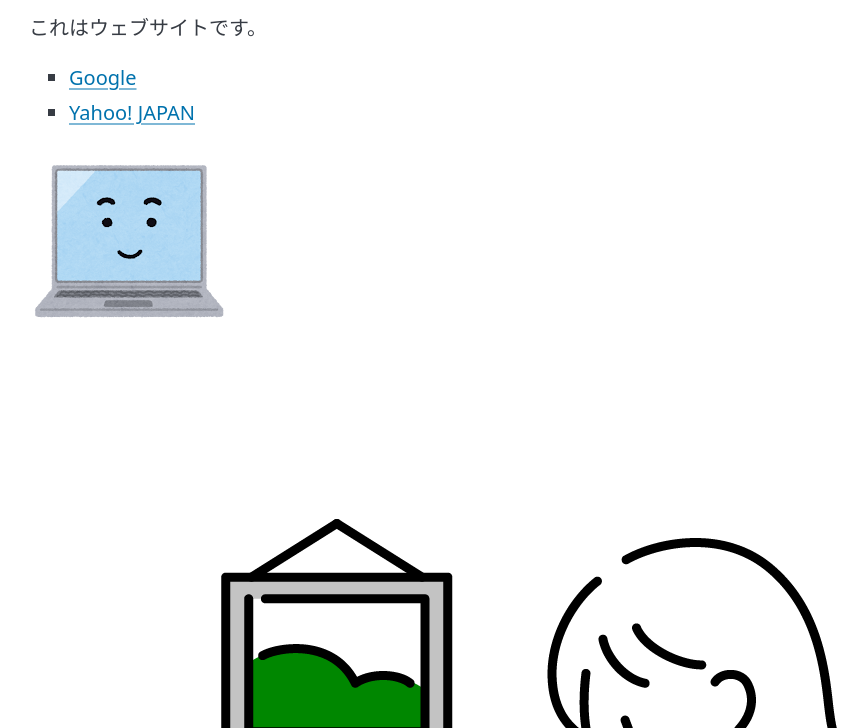
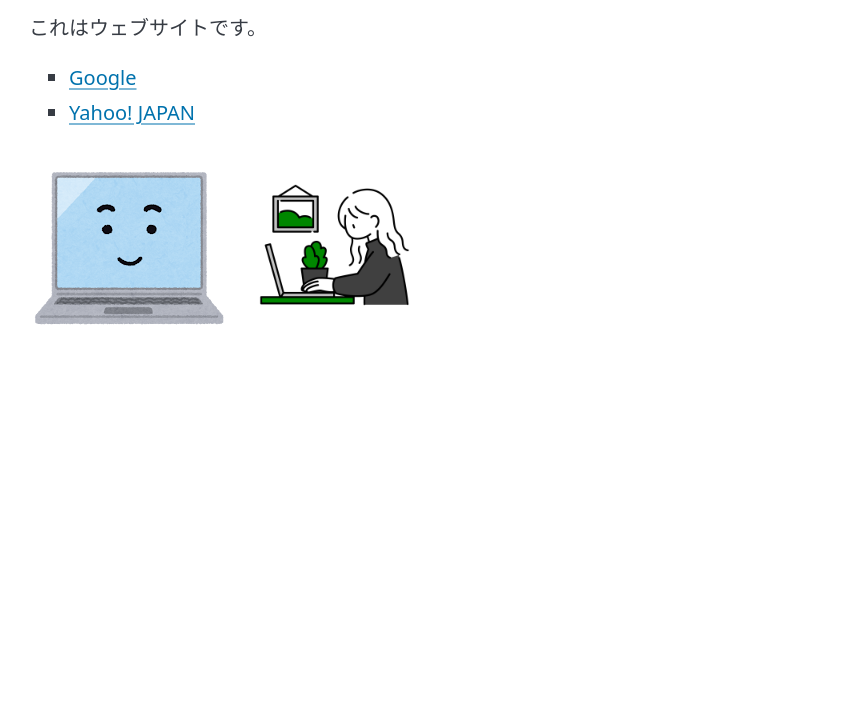
Before and after one commit to sakika774/camp-website, a plain HTML site: page index.html in a window 1280 px wide. Shown: the part 72-800 px from the top of the page, without its empty margins (11-879 px from the left). Drawn offline with nearby package versions, Linux system fonts and the light colour scheme.

Commit message:
Change img size

```diff
--- a/index.html
+++ b/index.html
@@ -6,6 +6,10 @@
   <meta charset="UTF-8">
   <link rel="stylesheet" href="https://cdn.jsdelivr.net/npm/@picocss/pico@2/css/pico.min.css">
   <style>
+    img{
+      width:200px;
+      height:auto;
+    }
   </style>
 </head>
 
```
